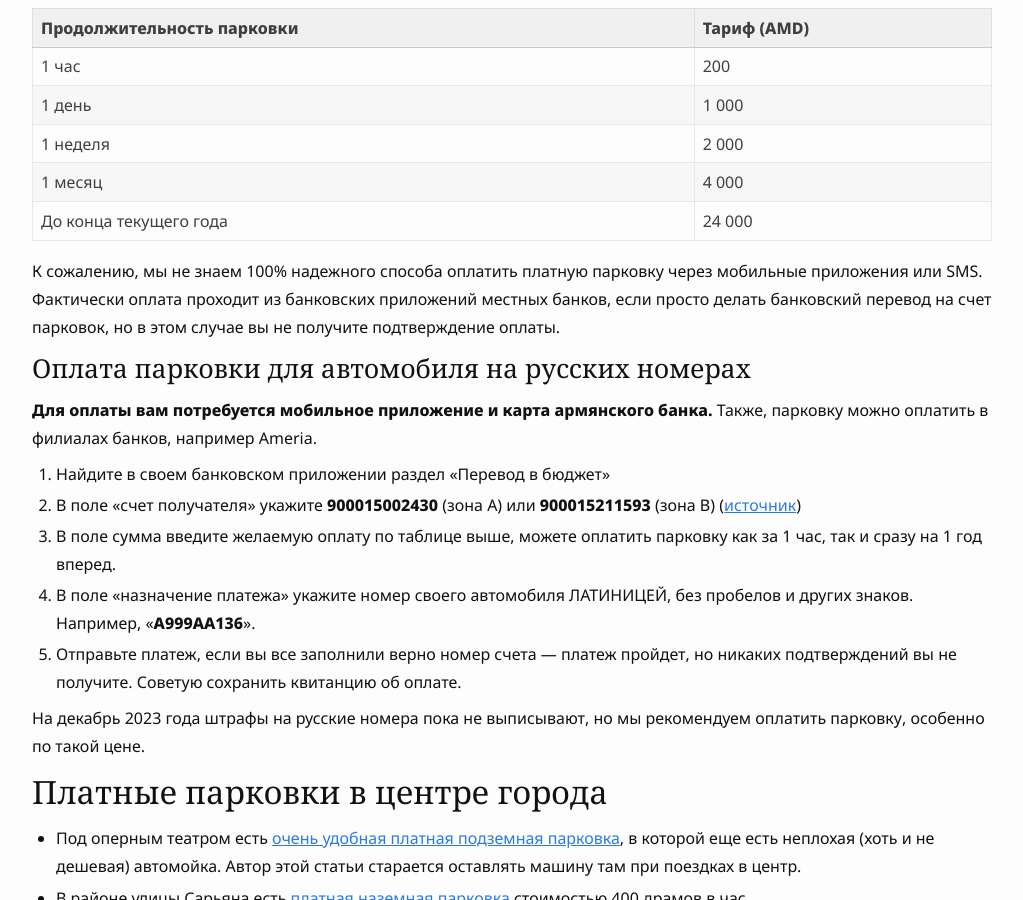
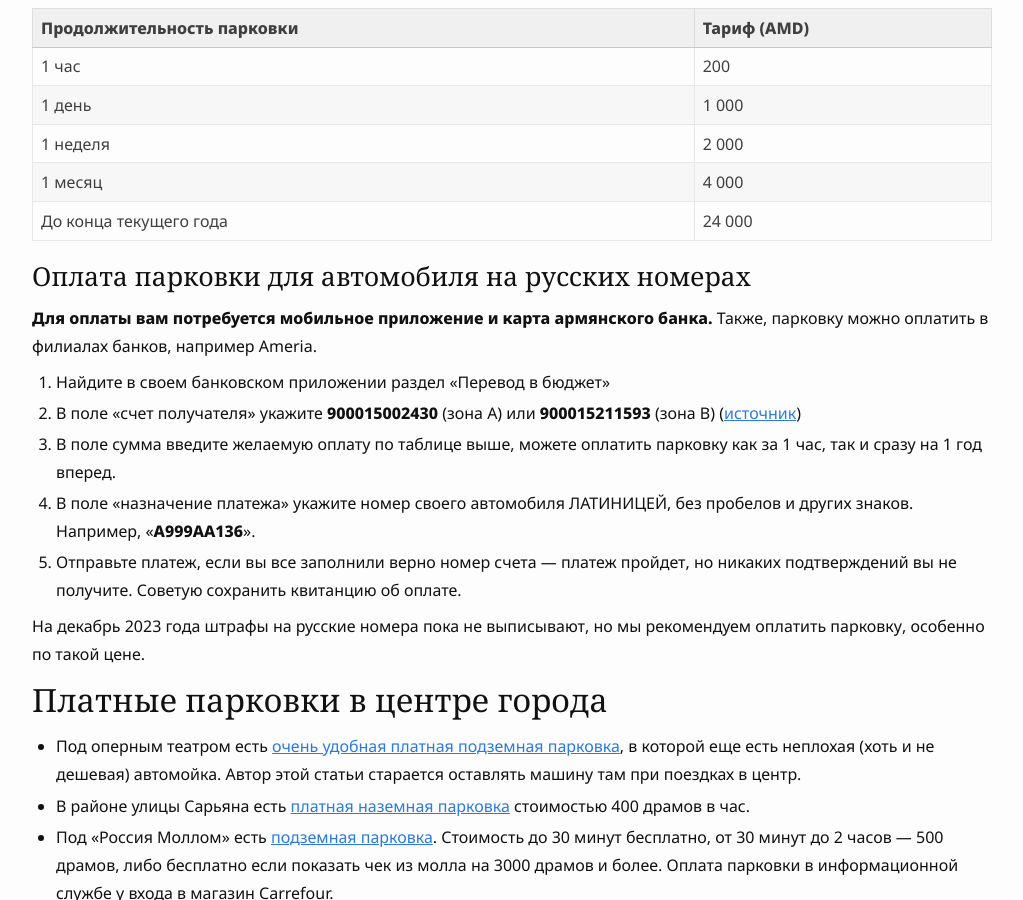
Before and after one commit to haywiki/haywiki.github.io, a Jekyll site: the page built from drive/parking.md, in a window 1280 px wide and 900 px high, scrolled down 1902 px. Shown: the whole window, without its empty margins (128-1151 px from the left). Built offline with Jekyll 4.4.1, drawn with Linux system fonts in a browser that asks for light colours; nearby versions of some CDN libraries; a script that is not in the unit is left out.

Commit message:
Удален неактуальный абзац о парковках

```diff
--- a/drive/parking.md
+++ b/drive/parking.md
@@ -47,8 +47,6 @@ parent_url: /drive/
 | 1 месяц                    | 4 000       |
 | До конца текущего года     | 24 000      |
 
-К сожалению, мы не знаем 100% надежного способа оплатить платную парковку через мобильные приложения или SMS. Фактически оплата проходит из банковских приложений местных банков, если просто делать банковский перевод на счет парковок, но в этом случае вы не получите подтверждение оплаты.
-
 ### Оплата парковки для автомобиля на русских номерах {#ruplate}
 
 **Для оплаты вам потребуется мобильное приложение и карта армянского банка.** Также, парковку можно оплатить в филиалах банков, например Ameria.
```
